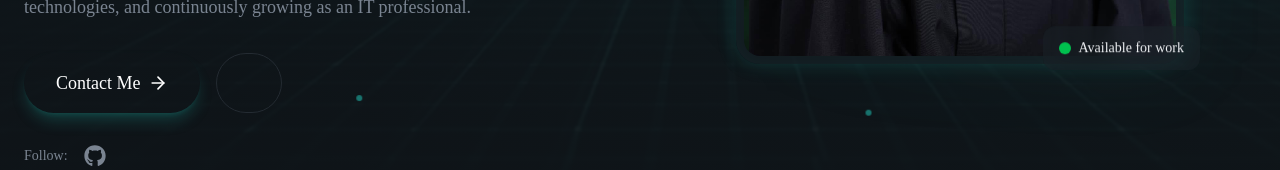
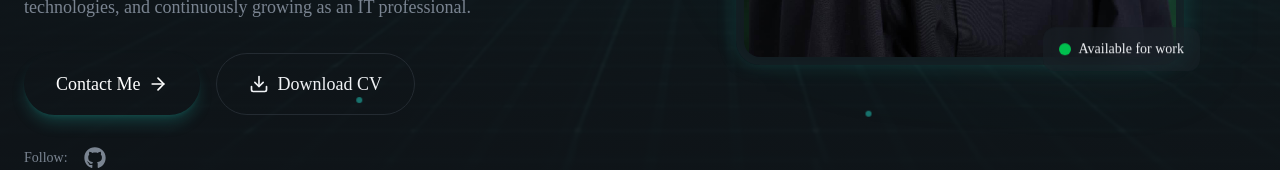
Before and after one commit to primo-0/personal-portfolio, a React (Vite) app: page / in a window 1280 px wide. Shown: the part 723-893 px from the top of the page. Built offline with nearby package versions, Linux system fonts and the light colour scheme.

Commit message:
added download in hero section

```diff
--- a/src/sections/Hero.jsx
+++ b/src/sections/Hero.jsx
@@ -81,7 +81,10 @@ export const Hero = () => {
                         <Button size="lg">
                             Contact Me <ArrowRight className="w-5 h-5"/>
                         </Button>
-                        <AnimatedBorderButton></AnimatedBorderButton>
+                        <AnimatedBorderButton>
+                             <Download className="w-5 h-5"/>
+                                Download CV
+                        </AnimatedBorderButton>
                     </div>
                     {/* Social Links */}
                     <div className="flex items-center gap-4 animate-fade-in animation-delay-400">
```
